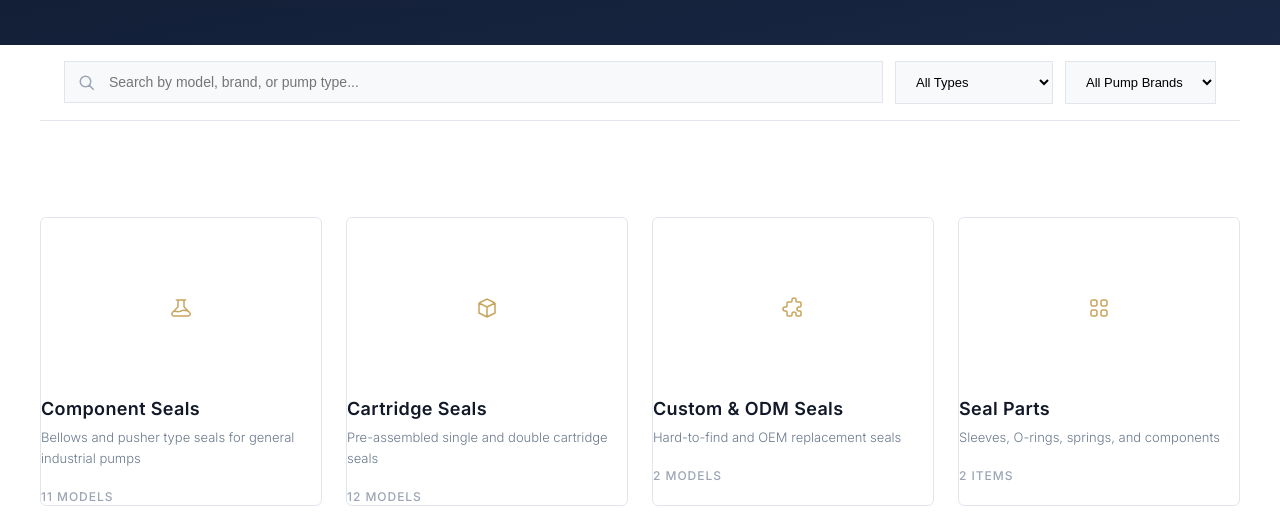
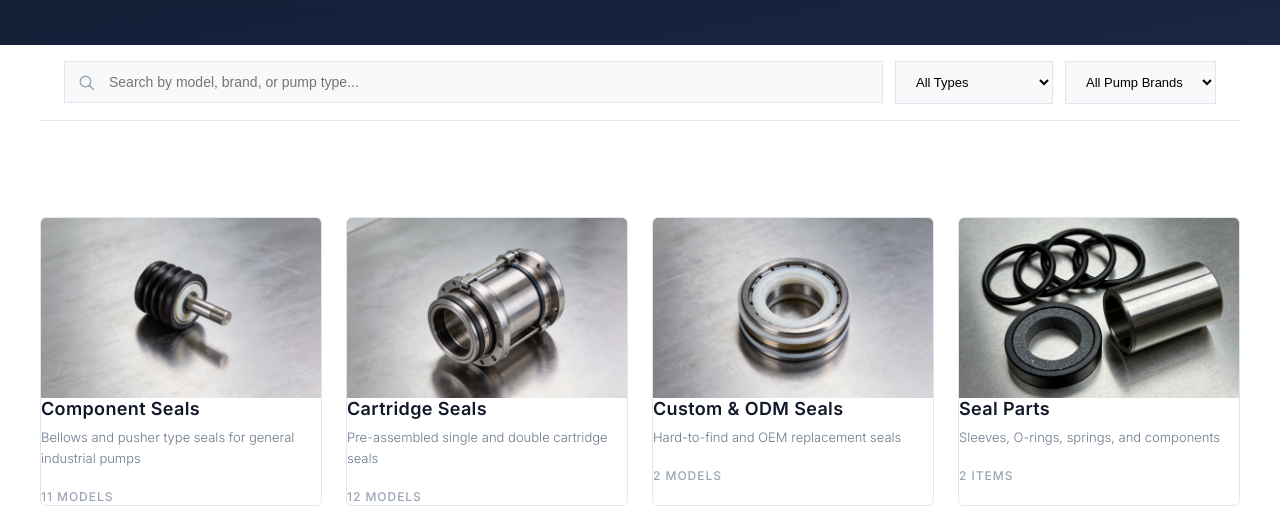
Before and after one commit to yennixer/yennix-website, a plain HTML site: page products/index.html in a window 1280 px wide. Shown: the part 279-800 px from the top of the page. Drawn offline with Linux system fonts and the light colour scheme.

Commit message:
feat: replace SVG icons with product cover images on products overview page

```diff
--- a/products/index.html
+++ b/products/index.html
@@ -69,25 +69,25 @@
             <div id="category-overview">
                 <div class="product-grid" style="margin-bottom: 64px;">
                     <a href="/products/component-seals.html" class="product-card">
-                        <div class="product-card-icon"><svg fill="none" stroke="currentColor" stroke-width="1.5" viewBox="0 0 24 24"><path d="M19.428 15.428a2 2 0 00-1.022-.547l-2.387-.477a6 6 0 00-3.86.517l-.318.158a6 6 0 01-3.86.517L6.05 15.21a2 2 0 00-1.806.547M8 4h8l-1 1v5.172a2 2 0 00.586 1.414l5 5c1.26 1.26.367 3.414-1.415 3.414H4.828c-1.782 0-2.674-2.154-1.414-3.414l5-5A2 2 0 009 10.172V5L8 4z"/></svg></div>
+                        <div class="product-card-icon"><img src="/images/cover-component-seals.jpg" alt="Component Seals"></div>
                         <h3>Component Seals</h3>
                         <p>Bellows and pusher type seals for general industrial pumps</p>
                         <span class="product-card-link" style="color: var(--gray-400);">11 models</span>
                     </a>
                     <a href="/products/cartridge-seals.html" class="product-card">
-                        <div class="product-card-icon"><svg fill="none" stroke="currentColor" stroke-width="1.5" viewBox="0 0 24 24"><path d="M20 7l-8-4-8 4m16 0l-8 4m8-4v10l-8 4m0-10L4 7m8 4v10M4 7v10l8 4"/></svg></div>
+                        <div class="product-card-icon"><img src="/images/cover-cartridge-seals.jpg" alt="Cartridge Seals"></div>
                         <h3>Cartridge Seals</h3>
                         <p>Pre-assembled single and double cartridge seals</p>
                         <span class="product-card-link" style="color: var(--gray-400);">12 models</span>
                     </a>
                     <a href="/products/custom-seals.html" class="product-card">
-                        <div class="product-card-icon"><svg fill="none" stroke="currentColor" stroke-width="1.5" viewBox="0 0 24 24"><path d="M11 4a2 2 0 114 0v1a1 1 0 001 1h3a1 1 0 011 1v3a1 1 0 01-1 1h-1a2 2 0 100 4h1a1 1 0 011 1v3a1 1 0 01-1 1h-3a1 1 0 01-1-1v-1a2 2 0 10-4 0v1a1 1 0 01-1 1H7a1 1 0 01-1-1v-3a1 1 0 00-1-1H4a2 2 0 110-4h1a1 1 0 001-1V7a1 1 0 011-1h3a1 1 0 001-1V4z"/></svg></div>
+                        <div class="product-card-icon"><img src="/images/cover-custom-seals.jpg" alt="Custom & ODM Seals"></div>
                         <h3>Custom &amp; ODM Seals</h3>
                         <p>Hard-to-find and OEM replacement seals</p>
                         <span class="product-card-link" style="color: var(--gray-400);">2 models</span>
                     </a>
                     <a href="/products/parts.html" class="product-card">
-                        <div class="product-card-icon"><svg fill="none" stroke="currentColor" stroke-width="1.5" viewBox="0 0 24 24"><path d="M4 6a2 2 0 012-2h2a2 2 0 012 2v2a2 2 0 01-2 2H6a2 2 0 01-2-2V6zm10 0a2 2 0 012-2h2a2 2 0 012 2v2a2 2 0 01-2 2h-2a2 2 0 01-2-2V6zM4 16a2 2 0 012-2h2a2 2 0 012 2v2a2 2 0 01-2 2H6a2 2 0 01-2-2v-2zm10 0a2 2 0 012-2h2a2 2 0 012 2v2a2 2 0 01-2 2h-2a2 2 0 01-2-2v-2z"/></svg></div>
+                        <div class="product-card-icon"><img src="/images/cover-seal-parts.jpg" alt="Seal Parts"></div>
                         <h3>Seal Parts</h3>
                         <p>Sleeves, O-rings, springs, and components</p>
                         <span class="product-card-link" style="color: var(--gray-400);">2 items</span>
```
